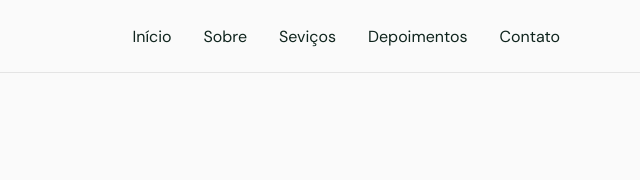
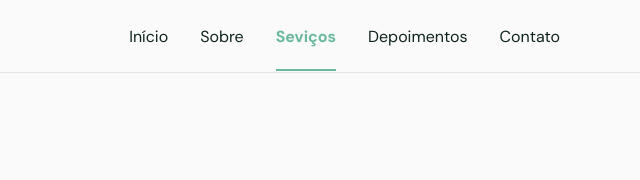
Before and after one commit to leodiman182/beautysalon._MISSION-ORIGIN-ROCKETSEAT, a plain HTML site: page index.html in a window 1280 px wide. Shown: the top 180 px of the page, 640-1280 px from the left. Drawn offline with nearby package versions, Linux system fonts and the light colour scheme; files whose address does not match are found by name.

Commit message:
Fifth commit - finishing responsiveness - Menu buttons

```diff
--- a/main.js
+++ b/main.js
@@ -21,11 +21,10 @@ for (const link of links) {
 
 /* ADICIONAR SHADOW NO HEADER AO DAR SCROLL */
 
+const header = document.querySelector('#header')
+const navHeight = header.offsetHeight
+
 function changeHeaderWhenScroll() {
-  const header = document.querySelector('#header')
-
-  const navHeight = header.offsetHeight
-
   if (window.scrollY >= navHeight) {
     header.classList.add('scroll')
   } else {
@@ -73,9 +72,9 @@ footer .logo, footer .social
 
 /* =====BACK TO THE TOP====== */
 
+const backToTopButton = document.querySelector('.back-to-top')
+
 function backToTop() {
-  const backToTopButton = document.querySelector('.back-to-top')
-
   if (window.scrollY >= 560) {
     backToTopButton.classList.add('show')
   } else {
@@ -83,7 +82,37 @@ function backToTop() {
   }
 }
 
+/* MENU ATIVO CONFORME SEÇÃO VISÍVEL */
+
+const sections = document.querySelectorAll('main section[id]')
+
+function activateMenuAtCurrentSection() {
+  const checkpoint = window.pageYOffset + (window.innerHeight / 8) * 4
+
+  for (const section of sections) {
+    const sectionTop = section.offsetTop
+    const sectionHeight = section.offsetHeight
+    const sectionId = section.getAttribute('id')
+
+    const checkpointStart = checkpoint >= sectionTop
+    const checkpointEnd = checkpoint <= sectionTop + sectionHeight
+
+    if (checkpointStart && checkpointEnd) {
+      document
+        .querySelector('nav ul li a[href*=' + sectionId + ']')
+        .classList.add('active')
+    } else {
+      document
+        .querySelector('nav ul li a[href*=' + sectionId + ']')
+        .classList.remove('active')
+    }
+  }
+}
+
+/* QUANDO ROLA A PÁGINA */
+
 window.addEventListener('scroll', function () {
   changeHeaderWhenScroll()
   backToTop()
+  activateMenuAtCurrentSection()
 })
--- a/style.css
+++ b/style.css
@@ -182,7 +182,8 @@ nav ul li a {
   position: relative;
 }
 
-nav ul li a:hover {
+nav ul li a:hover,
+nav ul li a.active {
   color: var(--base-color);
 }
 
@@ -199,7 +200,8 @@ nav ul li a::after {
   transition: width 0.2s;
 }
 
-nav ul li a:hover::after {
+nav ul li a:hover::after,
+nav ul li a.active::after {
   width: 100%;
 }
 
@@ -598,6 +600,12 @@ footer .social a:hover {
 
   nav .menu ul li a.title {
     font: 400 1rem var(--body-font);
+    -webkit-font-smoothing: antialiased;
+  }
+
+  nav .menu ul li a.title.active {
+    font-weight: bold;
+    -webkit-font-smoothing: auto;
   }
 
   nav .icon-menu {
```
